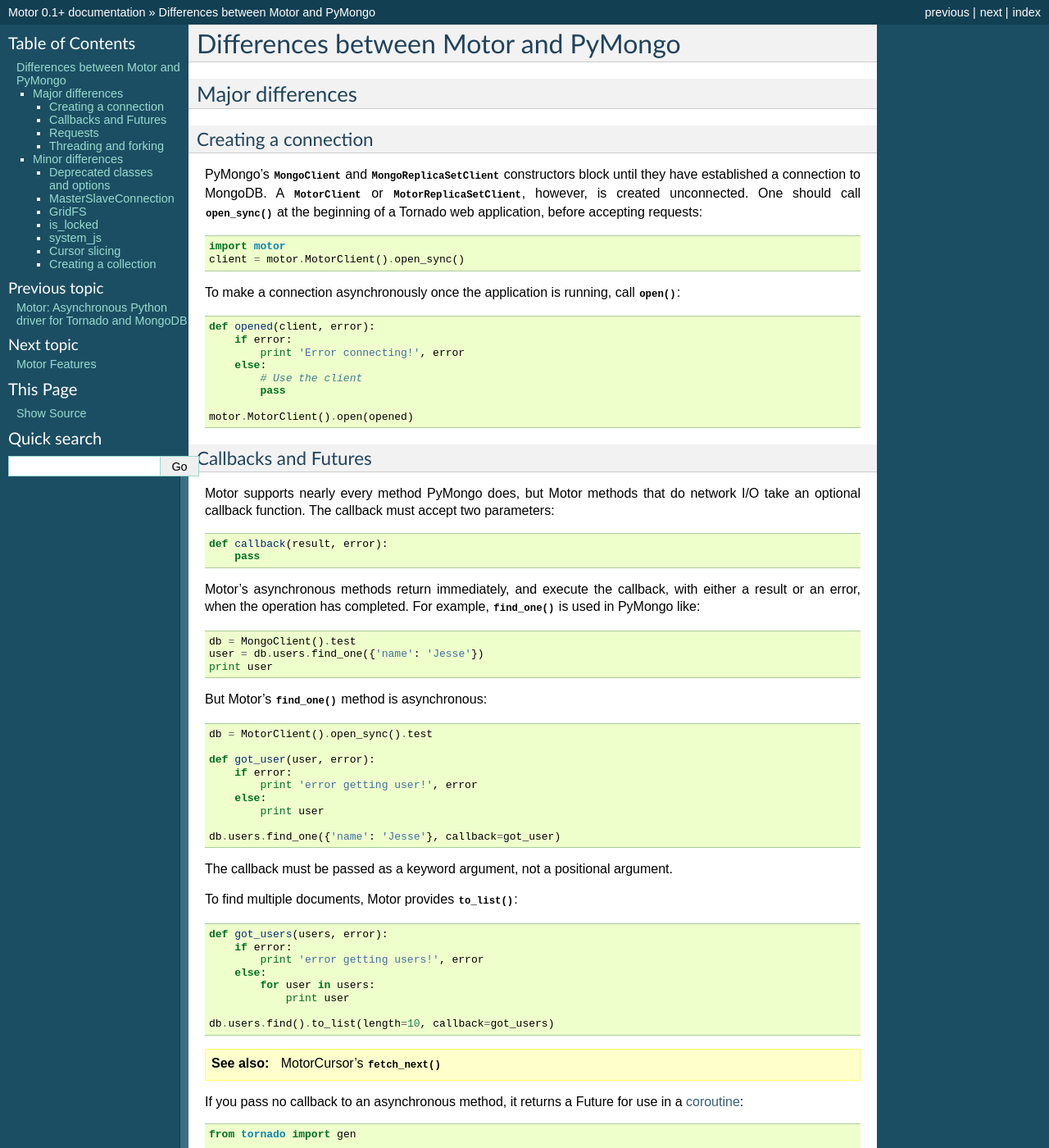
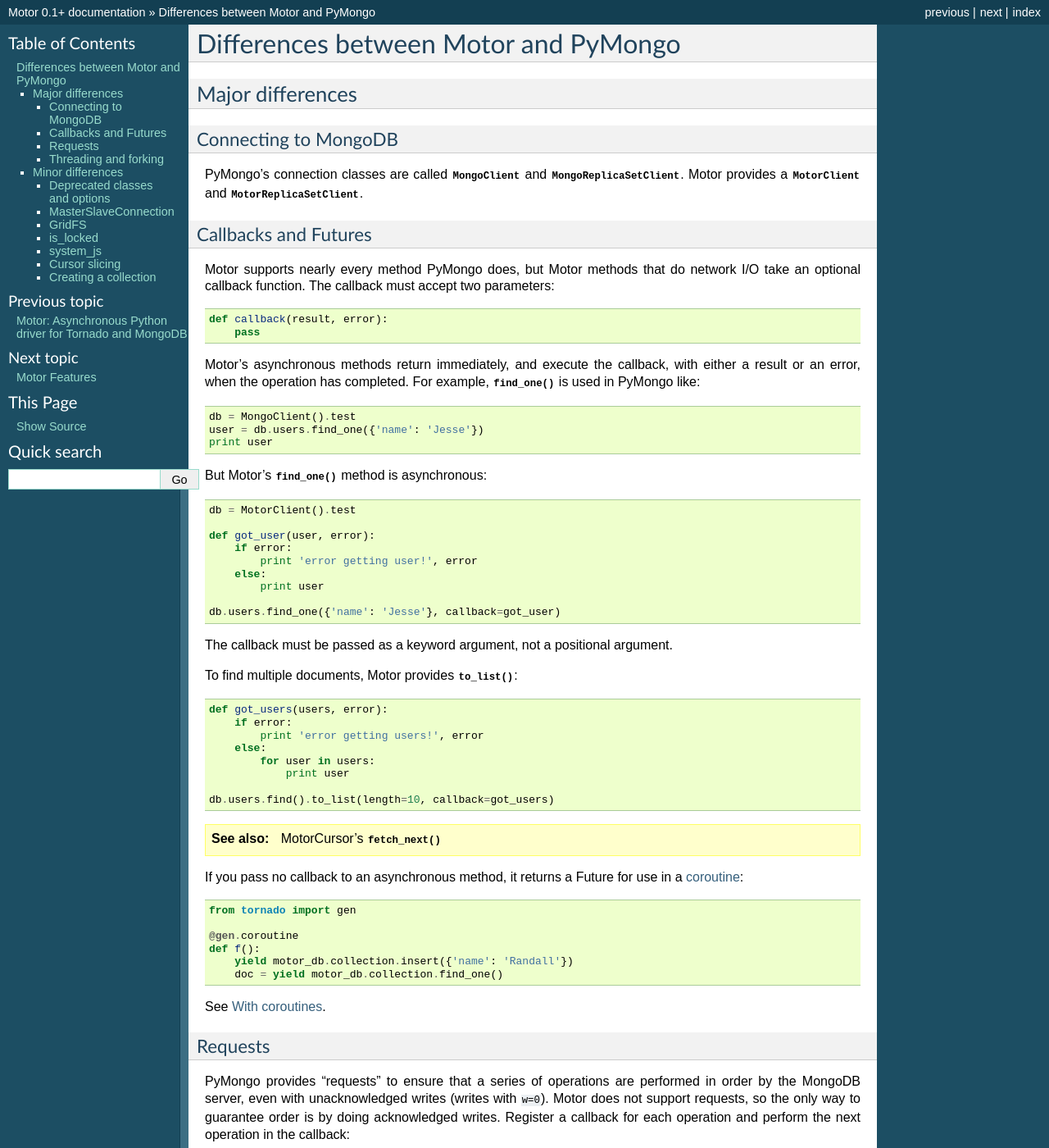
Before and after one commit to mongodb/motor, a Sphinx documentation site: the page built from doc/differences.rst, in a window 1280 px wide and 1400 px high. Shown: the whole window at 82% size. Built offline with Sphinx 7.4.7, drawn with Linux system fonts in a browser that asks for light colours; pages that are not in the unit, such as notebooks, are missing from menus; the version number is read from the project's files by our own code.

Commit message:
Update docs: open_sync() is gone.

```diff
--- a/doc/differences.rst
+++ b/doc/differences.rst
@@ -5,35 +5,14 @@
 Major differences
 =================
 
-Creating a connection
+Connecting to MongoDB
 ---------------------
 
-PyMongo's :class:`~pymongo.mongo_client.MongoClient` and
-:class:`~pymongo.mongo_replica_set_client.MongoReplicaSetClient` constructors
-block until they have established a connection to MongoDB. A
-:class:`~motor.MotorClient` or :class:`~motor.MotorReplicaSetClient`,
-however, is created unconnected. One should call
-:meth:`~motor.MotorClient.open_sync` at the beginning of a Tornado web
-application, before accepting requests:
-
-.. code-block:: python
-
-    import motor
-    client = motor.MotorClient().open_sync()
-
-To make a connection asynchronously once the application is running, call
-:meth:`~motor.MotorClient.open`:
-
-.. code-block:: python
-
-    def opened(client, error):
-        if error:
-            print 'Error connecting!', error
-        else:
-            # Use the client
-            pass
-
-    motor.MotorClient().open(opened)
+PyMongo's connection classes are called
+:class:`~pymongo.mongo_client.MongoClient` and
+:class:`~pymongo.mongo_replica_set_client.MongoReplicaSetClient`.
+Motor provides a
+:class:`~motor.MotorClient` and :class:`~motor.MotorReplicaSetClient`.
 
 Callbacks and Futures
 ---------------------
@@ -62,7 +41,7 @@
 
 .. code-block:: python
 
-    db = MotorClient().open_sync().test
+    db = MotorClient().test
 
     def got_user(user, error):
         if error:
--- a/doc/examples/authentication.rst
+++ b/doc/examples/authentication.rst
@@ -14,17 +14,17 @@
 IOLoop, use a `MongoDB connection URI`_::
 
     admin_uri = "mongodb://admin:pass@localhost:27017"
-    client = motor.MotorClient(admin_uri).open_sync()
+    client = motor.MotorClient(admin_uri)
 
     normal_uri = "mongodb://user:pass@localhost:27017/database_name"
-    client = motor.MotorClient(normal_uri).open_sync()
+    client = motor.MotorClient(normal_uri)
 
 Asynchronous Authentication
 ---------------------------
 Use the non-blocking :meth:`~motor.MotorDatabase.authenticate` to log in after
 starting the IOLoop::
 
-    client = motor.MotorClient('localhost', 27017).open_sync()
+    client = motor.MotorClient('localhost', 27017)
 
     @gen.coroutine
     def login(c):
--- a/doc/examples/callbacks-and-coroutines.rst
+++ b/doc/examples/callbacks-and-coroutines.rst
@@ -59,7 +59,7 @@
                 self.write('</ul>')
                 self.finish()
 
-    db = motor.MotorClient().open_sync().test
+    db = motor.MotorClient().test
 
     application = tornado.web.Application(
         [
```
Also changed, not shown: doc/examples/gridfs.rst (+4 -4 lines), doc/features.rst (+0 -8 lines), doc/tutorial.rst (+12 -36 lines), motor/__init__.py (+6 -6 lines).
